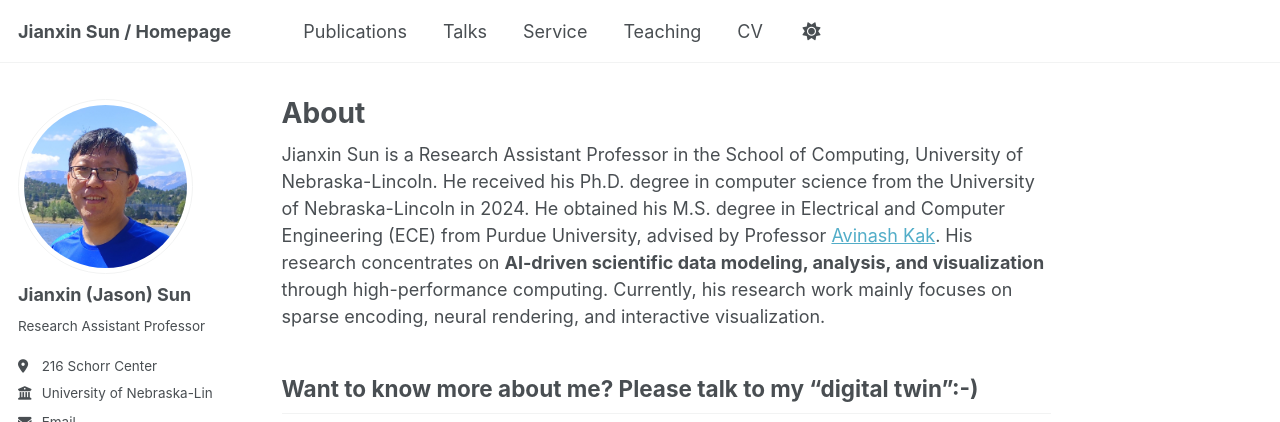
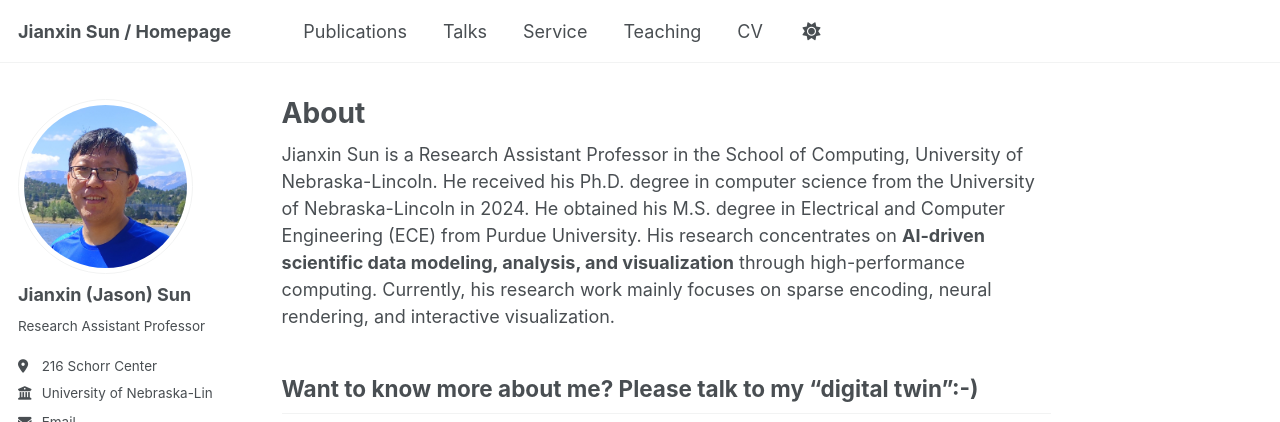
Before and after one commit to sunjianxin/sunjianxin.github.io, a Jekyll site: the page built from _pages/about.md, in a window 1280 px wide and 900 px high, cut to the strip 0-422 px from the top of the window. Built offline with Jekyll 4.4.1, drawn with Linux system fonts in a browser that asks for light colours; some web fonts are replaced.

Commit message:
Update about.md

```diff
--- a/_pages/about.md
+++ b/_pages/about.md
@@ -7,7 +7,7 @@ redirect_from:
   - /about.html
 ---
 
-Jianxin Sun is a Research Assistant Professor in the School of Computing, University of Nebraska-Lincoln. He received his Ph.D. degree in computer science from the University of Nebraska-Lincoln in 2024. <!--, advised by Professor [Hongfeng Yu](https://cse.unl.edu/~yu/). --> He obtained his M.S. degree in Electrical and Computer Engineering (ECE) from Purdue University, advised by Professor [Avinash Kak](https://engineering.purdue.edu/kak/). His research concentrates on **AI-driven scientific data modeling, analysis, and visualization** through high-performance computing. Currently, his research work mainly focuses on sparse encoding, neural rendering, and interactive visualization.
+Jianxin Sun is a Research Assistant Professor in the School of Computing, University of Nebraska-Lincoln. He received his Ph.D. degree in computer science from the University of Nebraska-Lincoln in 2024. <!--, advised by Professor [Hongfeng Yu](https://cse.unl.edu/~yu/). -->He obtained his M.S. degree in Electrical and Computer Engineering (ECE) from Purdue University. <!--, advised by Professor [Avinash Kak](https://engineering.purdue.edu/kak/). -->His research concentrates on **AI-driven scientific data modeling, analysis, and visualization** through high-performance computing. Currently, his research work mainly focuses on sparse encoding, neural rendering, and interactive visualization.
 
 Want to know more about me? Please talk to my "digital twin":-)
 ------
```
